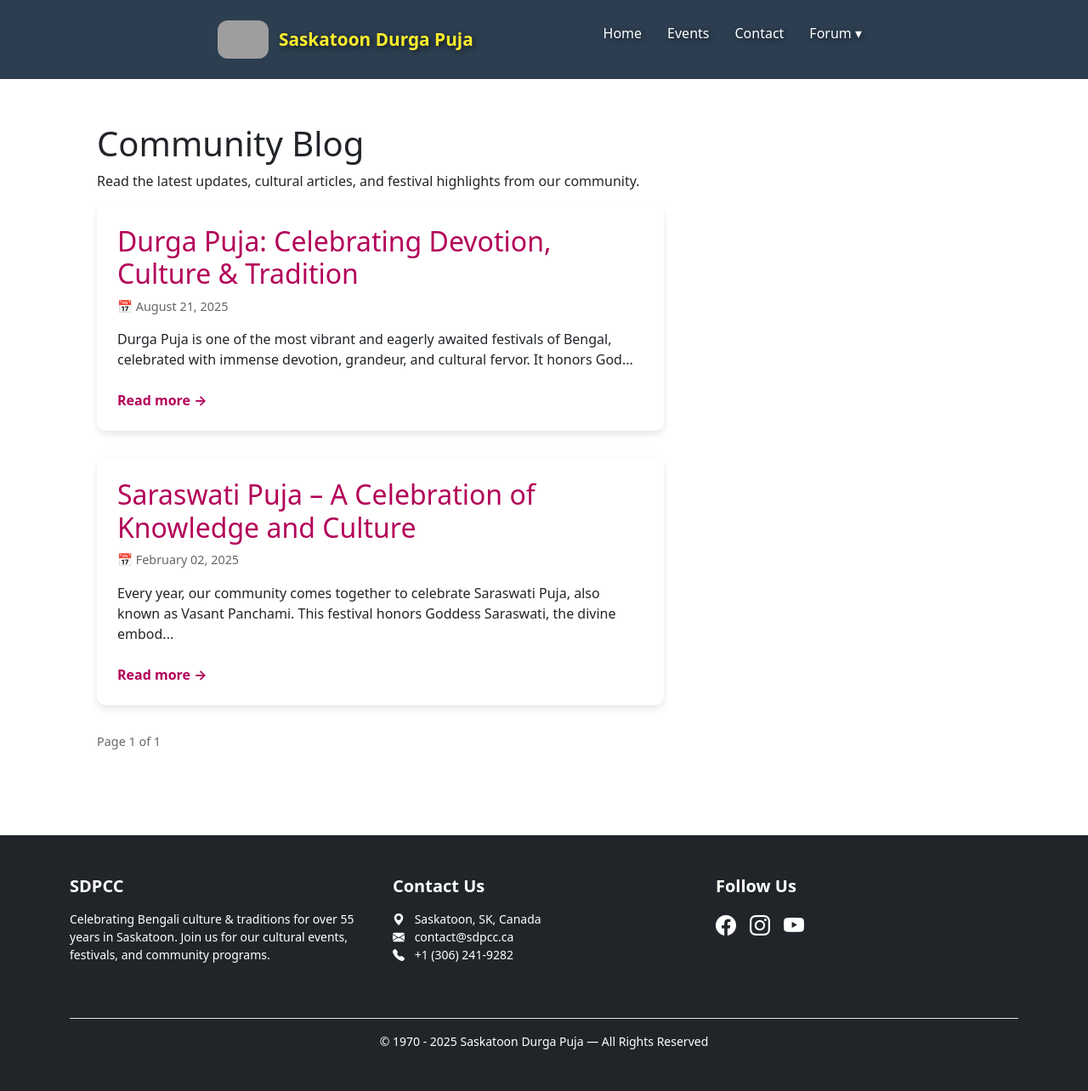
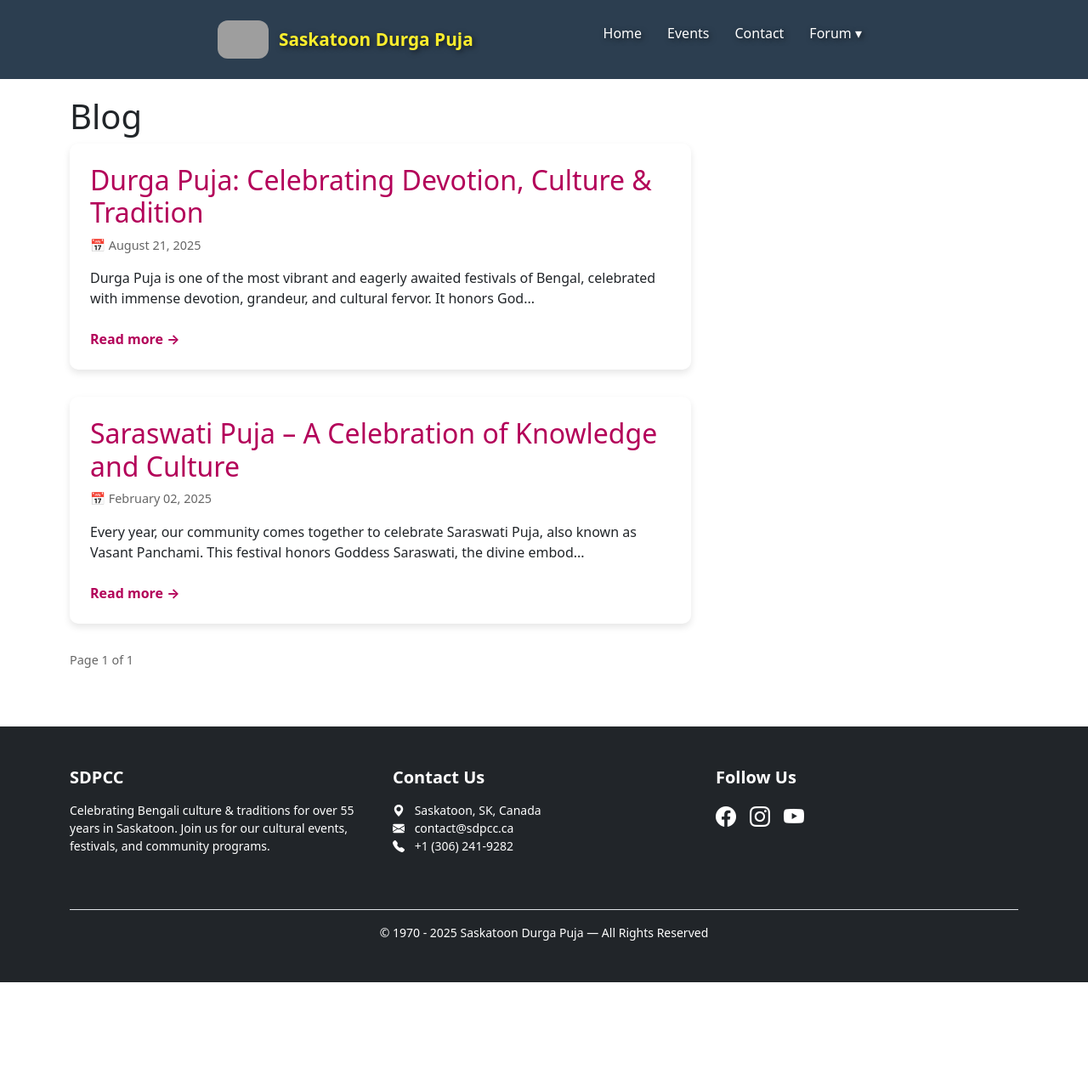
Before and after one commit to EZOPINC/sdpcc, a Jekyll site: the page built from blog/index.html, in a window 1280 px wide. Shown: the whole page at 85% size. Built offline with Jekyll 4.4.1, drawn with Linux system fonts in a browser that asks for light colours; the list of posts is cut into pages by our own code; after the commit the page ends 1156 px from its top, so only the background shows below that; grey boxes are pictures that could not be loaded.

Commit message:
blog location changes

```diff
--- a/blog.md
+++ b/bkp_blog.md
@@ -13,7 +13,7 @@
   <p>Read the latest updates, cultural articles, and festival highlights from our community.</p>
 
   <div class="blog-list">
-    {% for post in paginator.posts %}
+    {% for post in site.posts %}
       <div class="blog-card">
         <h2><a href="{{ post.url | relative_url }}">{{ post.title }}</a></h2>
         <p class="blog-meta">📅 {{ post.date | date: "%B %d, %Y" }}</p>
--- /dev/null
+++ b/blog/index.html
@@ -0,0 +1,32 @@
+---
+layout: default
+title: Blog
+pagination:
+  enabled: true
+  per_page: 6
+  permalink: /blog/page:num/
+  sort_reverse: true
+---
+
+<h1>{{ page.title }}</h1>
+
+<div class="blog-list">
+  {% for post in paginator.posts %}
+    <div class="blog-card">
+      <h2><a href="{{ post.url | relative_url }}">{{ post.title }}</a></h2>
+      <p class="blog-meta">📅 {{ post.date | date: "%B %d, %Y" }}</p>
+      <p>{{ post.excerpt | strip_html | truncate: 160 }}</p>
+      <a href="{{ post.url | relative_url }}" class="read-more">Read more →</a>
+    </div>
+  {% endfor %}
+</div>
+
+<div class="pagination">
+  {% if paginator.previous_page %}
+    <a href="{{ paginator.previous_page_path | relative_url }}" class="page-link">← Newer Posts</a>
+  {% endif %}
+  <span class="page-number">Page {{ paginator.page }} of {{ paginator.total_pages }}</span>
+  {% if paginator.next_page %}
+    <a href="{{ paginator.next_page_path | relative_url }}" class="page-link">Older Posts →</a>
+  {% endif %}
+</div>
```
